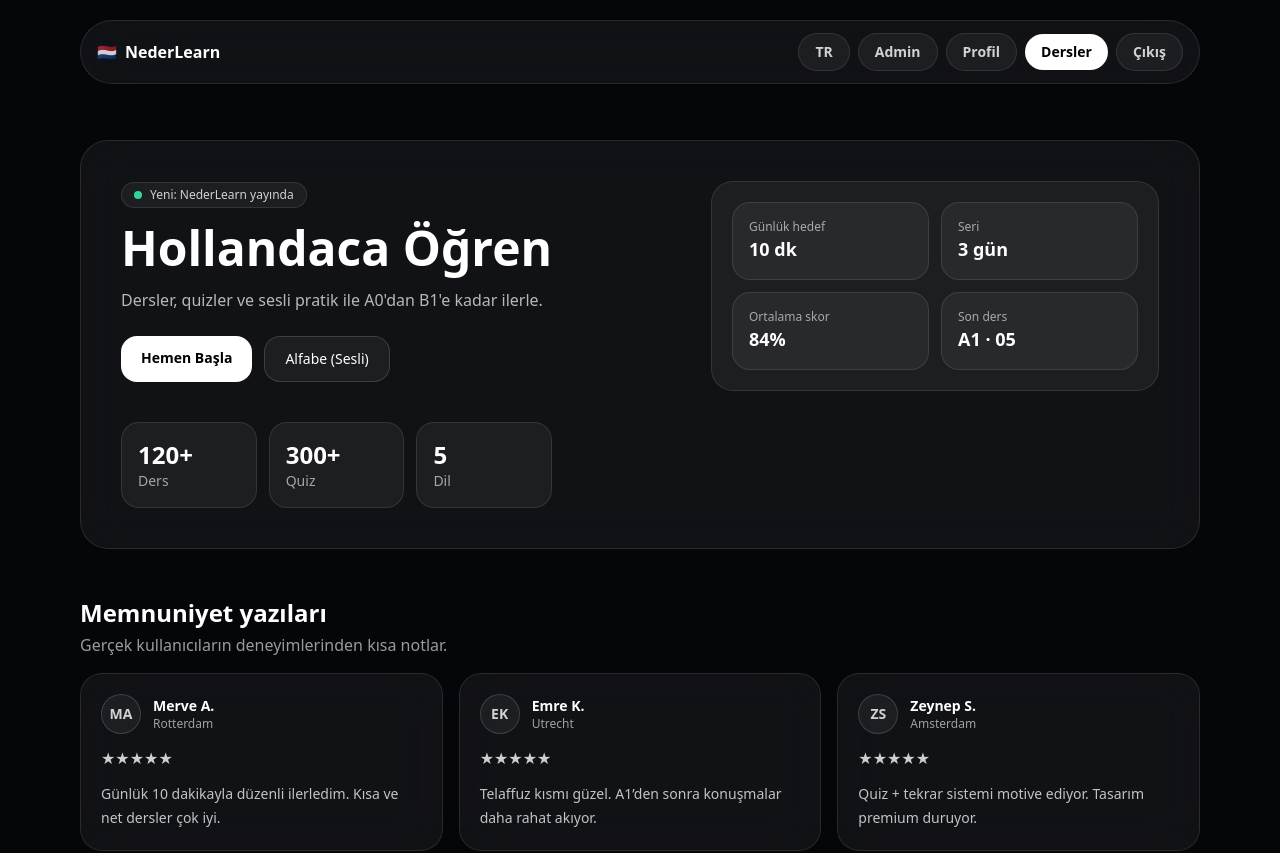
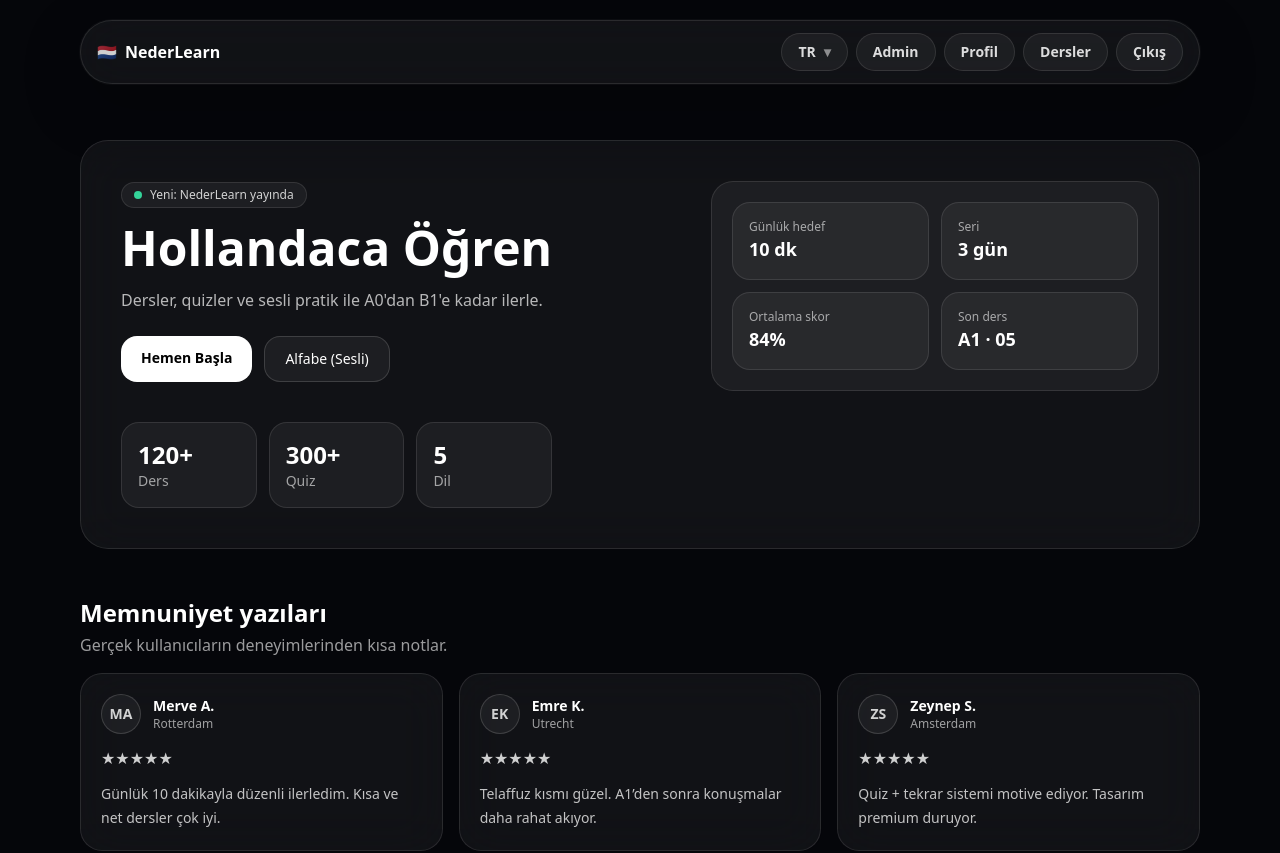
Before and after one commit to cosmuslum/nextjs-boilerplate, a Next.js app: page / in a window 1280 px wide. Shown: the top 853 px of the page. Built offline with nearby package versions, Linux system fonts and the light colour scheme.

Commit message:
Update Navbar.jsx

```diff
--- a/components/Navbar.jsx
+++ b/components/Navbar.jsx
@@ -1,19 +1,75 @@
+"use client";
+
+import { useEffect, useRef, useState } from "react";
+
+const LANGS = [
+  { code: "TR", label: "Türkçe" },
+  { code: "EN", label: "English" },
+  { code: "AR", label: "العربية" },
+  { code: "NL", label: "Nederlands" },
+  { code: "ES", label: "Español" },
+];
+
 export default function Navbar() {
+  const [open, setOpen] = useState(false);
+  const [lang, setLang] = useState("TR");
+  const menuRef = useRef(null);
+
+  useEffect(() => {
+    function onDocClick(e) {
+      if (!menuRef.current) return;
+      if (!menuRef.current.contains(e.target)) setOpen(false);
+    }
+    document.addEventListener("mousedown", onDocClick);
+    return () => document.removeEventListener("mousedown", onDocClick);
+  }, []);
+
   return (
     <header className="relative">
       <div className="mx-auto max-w-6xl px-4 pt-5">
-        <div className="flex items-center justify-between rounded-full border border-white/10 bg-white/5 px-4 py-3 backdrop-blur-xl">
+        <div className="flex items-center justify-between rounded-full border border-white/10 bg-white/5 px-4 py-3 shadow-[0_0_0_1px_rgba(255,255,255,0.03),0_20px_60px_rgba(0,0,0,0.25)] backdrop-blur-xl">
           <div className="flex items-center gap-2 font-semibold text-white">
             <span className="text-white/80">🇳🇱</span>
             NederLearn
           </div>
 
           <nav className="hidden items-center gap-2 md:flex">
-            <Pill>TR</Pill>
-            <Pill>Admin</Pill>
-            <Pill>Profil</Pill>
-            <Pill active>Dersler</Pill>
-            <Pill>Çıkış</Pill>
+            {/* Language dropdown */}
+            <div className="relative" ref={menuRef}>
+              <button
+                type="button"
+                onClick={() => setOpen((v) => !v)}
+                className="inline-flex items-center gap-2 rounded-full border border-white/10 bg-white/5 px-4 py-2 text-sm font-semibold text-white/85 hover:bg-white/10 transition"
+              >
+                <span>{lang}</span>
+                <span className="text-white/50">▾</span>
+              </button>
+
+              {open && (
+                <div className="absolute right-0 mt-2 w-44 overflow-hidden rounded-2xl border border-white/10 bg-[#0b0d14]/95 backdrop-blur-xl shadow-[0_20px_60px_rgba(0,0,0,0.35)]">
+                  {LANGS.map((l) => (
+                    <button
+                      key={l.code}
+                      type="button"
+                      onClick={() => {
+                        setLang(l.code);
+                        setOpen(false);
+                      }}
+                      className="flex w-full items-center justify-between px-4 py-3 text-left text-sm text-white/85 hover:bg-white/10 transition"
+                    >
+                      <span>{l.label}</span>
+                      <span className="text-white/50">{l.code}</span>
+                    </button>
+                  ))}
+                </div>
+              )}
+            </div>
+
+            {/* All pills same style */}
+            <Pill href="/admin">Admin</Pill>
+            <Pill href="/profil">Profil</Pill>
+            <Pill href="/dersler">Dersler</Pill>
+            <Pill href="/cikis">Çıkış</Pill>
           </nav>
 
           <div className="md:hidden text-white/70">☰</div>
@@ -23,16 +79,11 @@ export default function Navbar() {
   );
 }
 
-function Pill({ children, active }) {
+function Pill({ children, href = "/" }) {
   return (
     <a
-      href="/"
-      className={
-        "rounded-full px-4 py-2 text-sm font-semibold transition " +
-        (active
-          ? "bg-white text-black"
-          : "border border-white/10 bg-white/5 text-white/80 hover:bg-white/10")
-      }
+      href={href}
+      className="rounded-full border border-white/10 bg-white/5 px-4 py-2 text-sm font-semibold text-white/85 hover:bg-white/10 transition"
     >
       {children}
     </a>
```
